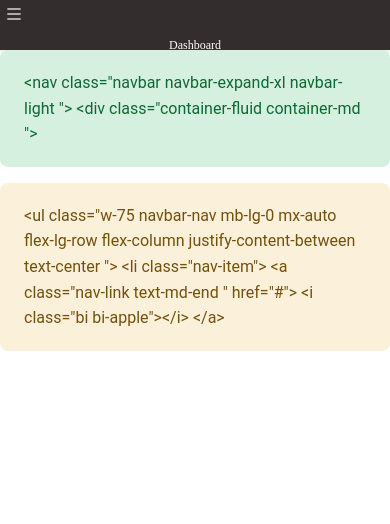
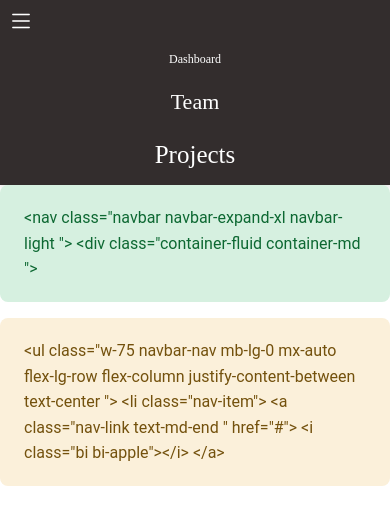
Before and after one commit to mojde7th/menu12, a website: page index.html in a window 390 px wide. Both pictures are taken after a click on the button 14 px from the left and 25 px from the top of the page. Drawn offline with nearby package versions, Linux system fonts and the light colour scheme.

Commit message:
in smaller sizes

```diff
--- a/index.html
+++ b/index.html
@@ -16,13 +16,13 @@
 
     <div class="row bg-dark m-0 ">
 
-        <nav class="navbar  navbar-expand-lg navbar-light p-0" style="height: 50px;">
+        <nav class="navbar  navbar-expand-lg navbar-light p-0">
 
             <div class="container-fluid   w-100 p-0 h-100 ">
 
-                <button class="navbar-toggler p-1" type="button" data-mdb-toggle="collapse"
+                <button class="navbar-toggler p-2" type="button" data-mdb-toggle="collapse"
                     data-mdb-target="#navbarSupportedContent2">
-                    <i class="bi bi-list"></i>
+                    <i style="font-size: 26px;" class="bi bi-list"></i>
                 </button>
                 <div class="collapse navbar-collapse  w-100 h-100" id="navbarSupportedContent1">
                     <ul
@@ -447,14 +447,14 @@
                         class="w-75    navbar-nav  d-lg-none mb-lg-0 mx-auto flex-md-row flex-column justify-content-between text-center ">
 
                         <li class="nav-item">
-                            <a class="nav-link" href="#">Dashboard</a>
+                            <a class="nav-link" href="#" style="font-size: 30px;">Dashboard</a>
 
                         </li>
                         <li class="nav-item">
-                            <a class="nav-link" href="#">Team</a>
+                            <a class="nav-link" href="#" style="font-size: 22px !important;">Team</a>
                         </li>
                         <li class="nav-item">
-                            <a class="nav-link" href="#">Projects</a>
+                            <a class="nav-link" href="#" style="font-size: 25px !important;">Projects</a>
                         </li>
 
                     </ul>
--- a/scss/main.scss
+++ b/scss/main.scss
@@ -29,12 +29,11 @@ nav i {
 @media screen and (max-width: 576px) {
   //xs
 }
-a.nav-link {
-  overflow: visible;
-}
+
 @media screen and (min-width: 992px) {
   .navbar {
     z-index: 4 !important;
+    height: 50px !important;
   }
 
   ul > li {
```
Also changed, not shown: css/main.css.
